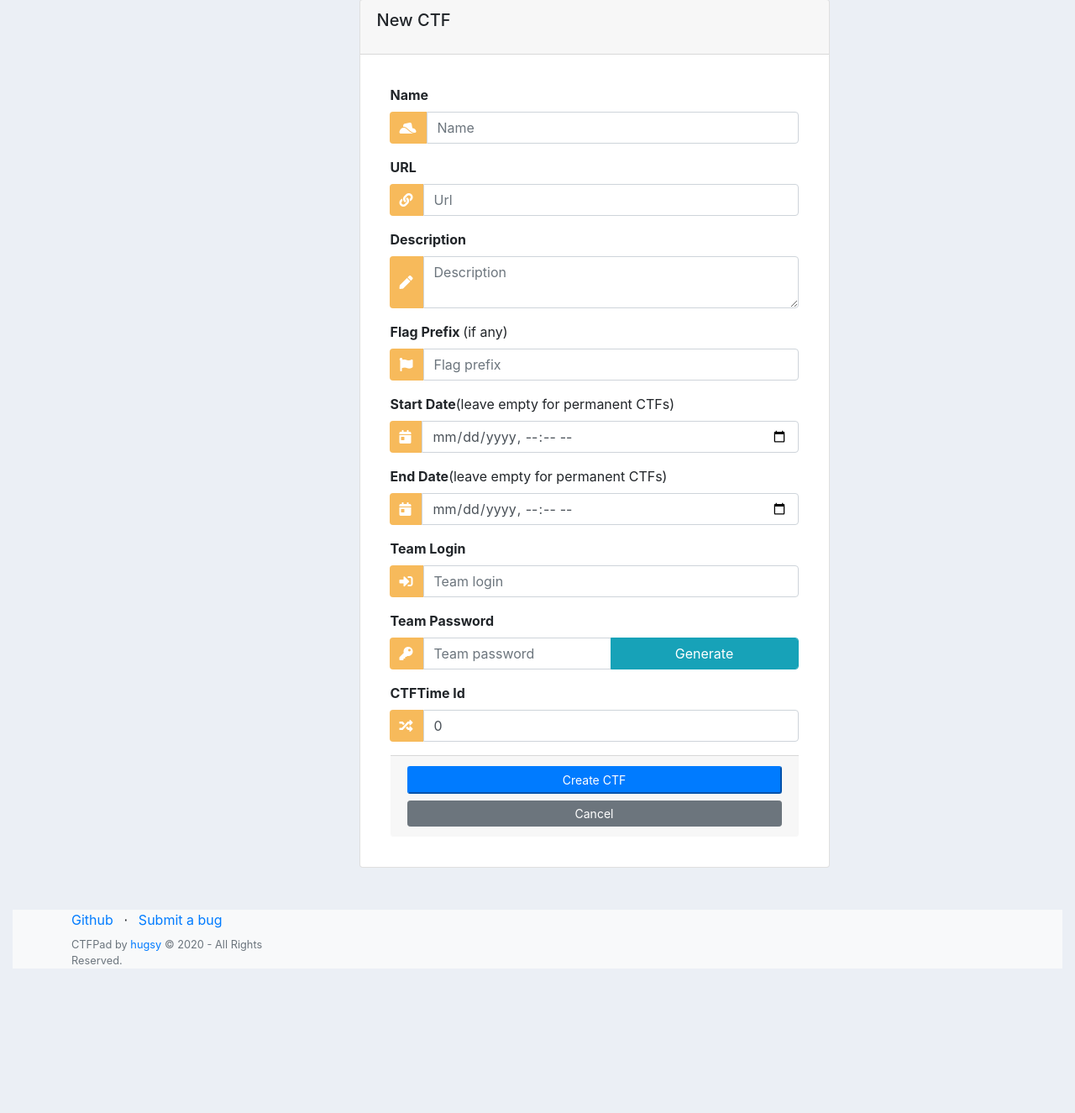
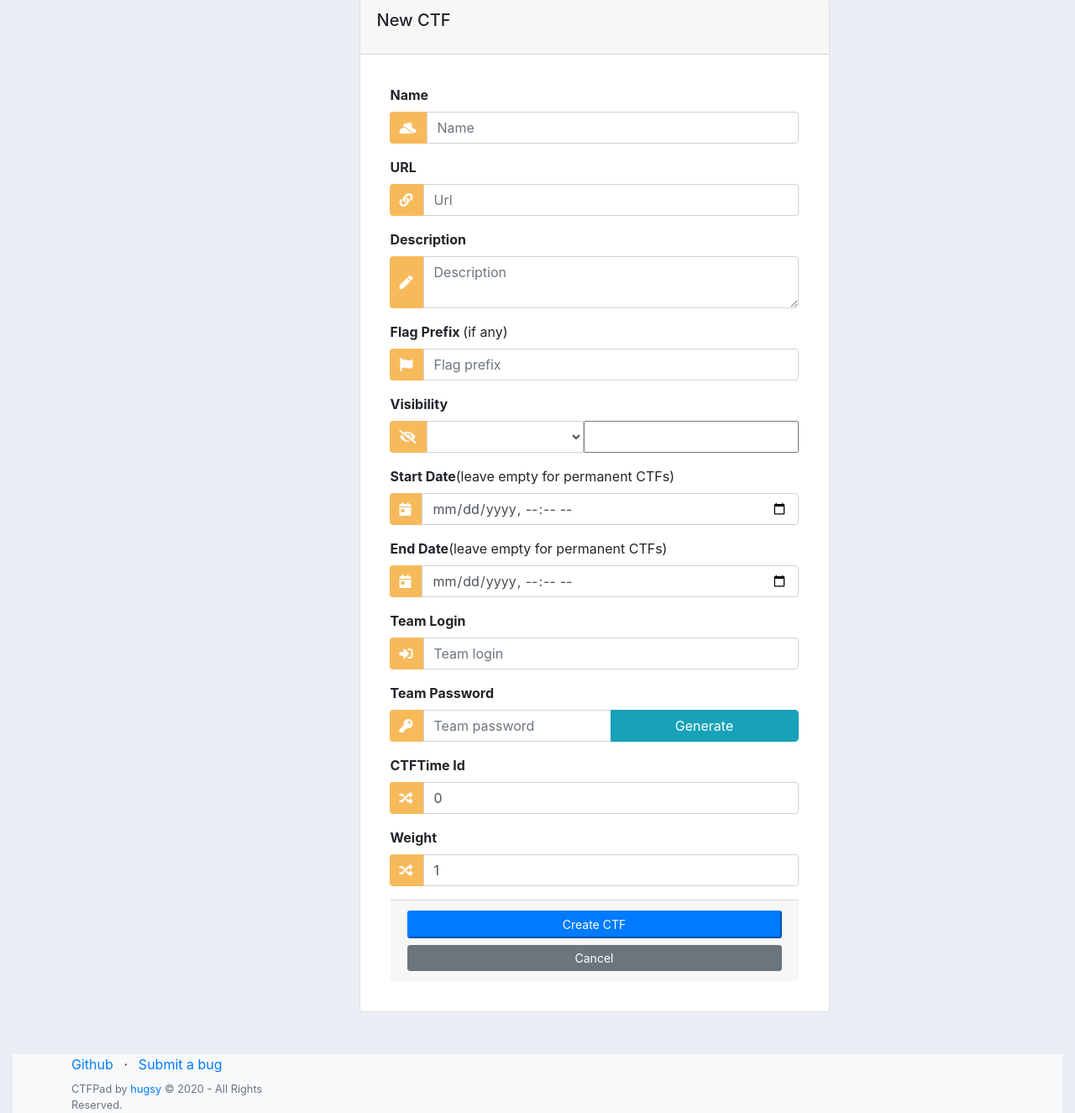
Before and after one commit to hugsy/ctfhub, a Django app: page /ctfs/create/ in a window 1280 px wide. Shown: the part 81-1406 px from the top of the page at 84% size. Before the commit the page ends 1234 px from the top, so only its background shows below. Run offline with Django 3.2, Linux system fonts and the light colour scheme; the visitor is signed in with stand-in values (Sample User, id 1); lists and menus that the app fills with data are empty; some libraries are stand-ins or nearby versions.

Commit message:
added private mode, ctf weight, and fixed a bug that forced the change of note_id in challenges

```diff
--- a/ctfpad/forms.py
+++ b/ctfpad/forms.py
@@ -17,7 +17,6 @@
             "youtube_url",
             "blog_url",
             "avatar",
-            "api_key",
             "ctftime_id",
         ]
 
@@ -78,6 +77,8 @@
             "team_login",
             "team_password",
             "ctftime_id",
+            "weight",
+            "visibility",
         ]
 
 
--- a/ctfpad/helpers.py
+++ b/ctfpad/helpers.py
@@ -1,5 +1,6 @@
 from datetime import datetime
 from time import time
+from django.utils.crypto import get_random_string
 import magic
 import os
 import pathlib
@@ -210,3 +211,12 @@
         except smtplib.SMTPException:
             pass
     return False
+
+
+
+def get_random_string_64() -> str:
+    return get_random_string(64)
+
+
+def get_random_string_128() -> str:
+    return get_random_string(128)
--- a/ctfpad/templates/ctfpad/challenges/detail.html
+++ b/ctfpad/templates/ctfpad/challenges/detail.html
@@ -85,6 +85,10 @@
                 <li class="list-group-item list-group-item-action">
                     <strong>Note Id:</strong>
                     <code>{{challenge.note_id}}</code>
+                </li>
+
+                <li class="list-group-item list-group-item-action">
+                    <a href="{{challenge.jitsi_url}}" target="_blank"><strong>Jitsi Channel</strong> <i class="fas fa-external-link-alt"></i></a>
                 </li>
             </ul>
 
--- a/ctfpad/templates/ctfpad/ctfs/create.html
+++ b/ctfpad/templates/ctfpad/ctfs/create.html
@@ -66,6 +66,20 @@
                         <input id="{{form.flag_prefix.id_for_label}}" name="{{form.flag_prefix.html_name }}" placeholder="{{form.flag_prefix.label}}" value="{{form.flag_prefix.value}}" class="form-control" type="text">
                     </div>
 
+                    <label class="label"><strong>Visibility</strong></label>
+                    <div class="input-group mb-3">
+                        <div class="input-group-append">
+                            <span class="input-group-text">
+                                <i class="fas fa-eye-slash"></i>
+                            </span>
+                        </div>
+                        <select class="form-control" id="{{ form.visibility.id_for_label }}" name="{{ form.visibility.html_name }}">
+                        {% for choice in form.visibility %}
+                          {{choice}}
+                        {% endfor %}
+                        </select>
+                    </div>
+
                     <label class="label"><strong>Start Date</strong>(leave empty for permanent CTFs)</label>
                     <div class="input-group mb-3">
                         <div class="input-group-append">
@@ -112,7 +126,7 @@
                                 <i class="fas fa-key"></i>
                             </span>
                         </div>
-                        <input id="{{form.team_password.id_for_label}}" name="{{form.team_password.html_name }}" placeholder="{{form.team_password.label}}"  class="form-control" type="text" value="{{form.team_login.value}}" >
+                        <input id="{{form.team_password.id_for_label}}" name="{{form.team_password.html_name }}" placeholder="{{form.team_password.label}}"  class="form-control" type="password" value="{{form.team_password.value}}" >
 
                         <button class="form-control btn btn-info" onclick="document.getElementById('{{form.team_password.id_for_label}}').value=generate_random_string(16); return false;">
                             Generate
@@ -127,6 +141,17 @@
                             </span>
                         </div>
                         <input id="{{form.ctftime_id.id_for_label}}" name="{{form.ctftime_id.html_name }}" placeholder="{{form.ctftime_id.label}}"  class="form-control" type="text" value="{{form.ctftime_id.value}}" >
+                    </div>
+
+
+                    <label class="label"><strong>Weight</strong></label>
+                    <div class="input-group mb-3">
+                        <div class="input-group-append">
+                            <span class="input-group-text">
+                                <i class="fas fa-random"></i>
+                            </span>
+                        </div>
+                        <input id="{{form.weight.id_for_label}}" name="{{form.weight.html_name }}" placeholder="{{form.weight.label}}"  class="form-control" type="int" min="1" value="{{form.weight.value}}" >
                     </div>
 
                 </div>
--- a/ctfpad/templates/snippets/quick_add_form.html
+++ b/ctfpad/templates/snippets/quick_add_form.html
@@ -26,6 +26,7 @@
                         </div>
                         <input id=id_ctftime_id name="ctftime_id" class="form-control" type="int" placeholder="CTFTime Id (optional)...">
                     </div>
+                    <input id="id_visibility" name="visibility" value="public" type="hidden">
                 </div>
                 <div class="modal-footer">
                     <button type="button" class="btn btn-secondary" data-dismiss="modal">Close</button>
--- a/ctfpad/views/challenges.py
+++ b/ctfpad/views/challenges.py
@@ -38,6 +38,7 @@
         "solver": "",
         "solved_time": "",
         "note_id": None,
+        "jitsi_id": None,
     }
     success_message = "Challenge '%(name)s' successfully created"
 
--- a/ctfpad/views/ctfs.py
+++ b/ctfpad/views/ctfs.py
@@ -1,8 +1,6 @@
-from datetime import datetime
-from urllib.parse import quote, urlencode
-
+from django.contrib import messages
 from django.contrib.messages.views import SuccessMessageMixin
-from django.shortcuts import render, redirect
+from django.shortcuts import render
 from django.views.generic import ListView, DetailView, UpdateView, DeleteView, CreateView
 from django.urls import reverse, reverse_lazy
 from django.contrib.auth.mixins import LoginRequiredMixin
@@ -47,6 +45,7 @@
         "flag_prefix": "",
         "team_login": "",
         "team_password": "",
+        "jitsi_id": "",
     }
     success_message = "CTF '%(name)s' created"
 
@@ -56,7 +55,7 @@
 
 
     def form_valid(self, form):
-        if Ctf.objects.filter(name=form.instance.name).count() > 0:
+        if Ctf.objects.filter(name=form.instance.name, visibility="public").count() > 0:
             form.errors["name"] = "CtfAlreadyExistError"
             return render(self.request, self.template_name, {'form': form})
 
@@ -68,7 +67,9 @@
             form.instance.description = ctf["description"]
             form.instance.start_date = ctftime_parse_date(ctf["start"])
             form.instance.end_date = ctftime_parse_date(ctf["finish"])
+            form.instance.weight = ctf["weight"] or 1
 
+        form.instance.created_by = self.request.user.member
         return super().form_valid(form)
 
 
@@ -94,6 +95,7 @@
             initial["description"] = ctf["description"]
             initial["start_date"] = ctftime_parse_date(ctf["start"])
             initial["end_date"] = ctftime_parse_date(ctf["finish"])
+            initial["weight"] = ctf["weight"] or 1
 
         form = self.form_class(initial=initial)
         return render(request, self.template_name, {'form': form})
@@ -120,6 +122,12 @@
     def get_success_url(self):
         return reverse("ctfpad:ctfs-detail", kwargs={'pk': self.object.pk})
 
+    def form_valid(self, form):
+        if "visibility" in form.changed_data and self.request.user.member != form.instance.created_by:
+            messages.error(self.request, f"Visibility can only by updated by {form.instance.created_by}")
+            return render(self.request, self.template_name, {'form': form})
+        return super().form_valid(form)
+
 
 class CtfDeleteView(LoginRequiredMixin, SuccessMessageMixin, DeleteView):
     model = Ctf
--- a/ctftools/settings.py
+++ b/ctftools/settings.py
@@ -177,3 +177,5 @@
 EMAIL_HOST_USER = os.getenv("CTFPAD_EMAIL_USERNAME") or None
 EMAIL_HOST_PASSWORD = os.getenv("CTFPAD_EMAIL_PASSWORD") or None
 EMAIL_SUBJECT_PREFIX = "[CTFPad] "
+
+JITSI_URL = "https://meet.jit.si"
```
Also changed, not shown: ctfpad/models.py (+48 -10 lines), ctfpad/templates/ctfpad/challenges/create.html (+4 -4 lines), ctfpad/templates/ctfpad/ctfs/detail.html (+15 -0 lines), ctfpad/templates/ctfpad/ctfs/status.html (+5 -4 lines), ctfpad/templates/ctfpad/dashboard/dashboard.html (+7 -1 lines), ctfpad/views/__init__.py (+4 -5 lines), ctfpad/migrations/0001_initial.py, ctfpad/mixins.py (line endings or trailing spaces).
